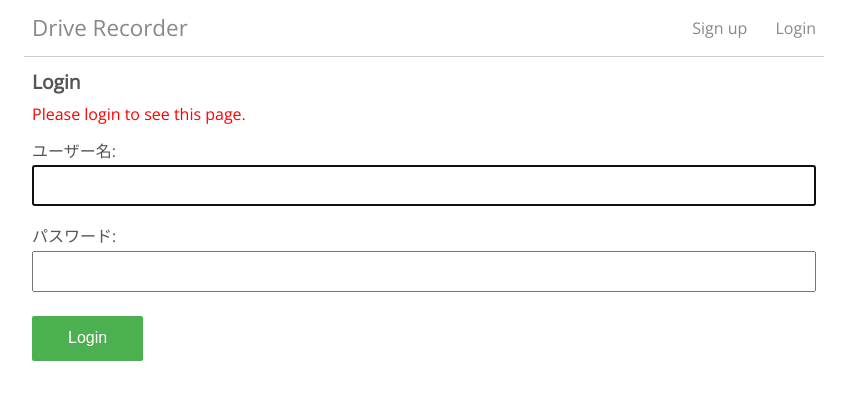
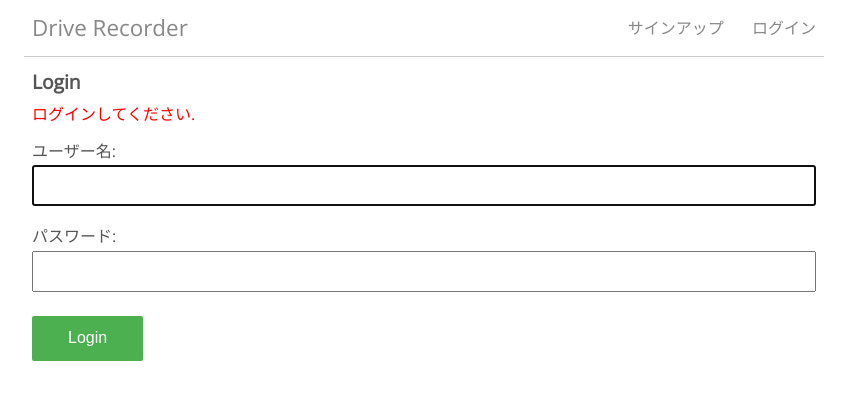
Before and after one commit to yoshi-corleone/driverecorder, a Django app: page /accounts/login/?next=/editor in a window 1280 px wide. Shown: the top 400 px of the page, without its empty margins (216-1063 px from the left). Run offline with Django 3.2, Linux system fonts and the light colour scheme.

Commit message:
アカウント認証による閲覧制限処理などを追加

```diff
--- a/editor/templates/editor/form.html
+++ b/editor/templates/editor/form.html
@@ -1,4 +1,6 @@
 {% extends "base.html" %}
+
+{% block title %}コース作成{% endblock %}
 
 {% block content %}
 
--- a/editor/views.py
+++ b/editor/views.py
@@ -1,9 +1,11 @@
 from django.shortcuts import render, redirect
+from django.contrib.auth.decorators import login_required
 from recorder.models import Point
 from .models import Course
 from .forms import CourseForm
 
 
+@login_required
 def form(request):
     # フォームからの POST でない場合（普通にアクセスされた場合）はフォームを返して終了
     if request.method != 'POST':
@@ -23,4 +25,5 @@ def form(request):
         # Course に Point を関連付け
         course.points.add(point_object)
     course.save()
+    # 保存後、viewer アプリのインデックスへリダイレクト
     return redirect('viewer:index')
--- a/recorder/templates/recorder/complete.html
+++ b/recorder/templates/recorder/complete.html
@@ -1,4 +1,6 @@
 {% extends "base.html" %}
+
+{% block title %}アップロード完了{% endblock %}
 
 {% block content %}
 
--- a/recorder/templates/recorder/form.html
+++ b/recorder/templates/recorder/form.html
@@ -1,4 +1,6 @@
 {% extends "base.html" %}
+
+{% block title %}アップローダー{% endblock %}
 
 {% block content %}
 
--- a/recorder/views.py
+++ b/recorder/views.py
@@ -1,4 +1,5 @@
 from django.shortcuts import render, redirect
+from django.contrib.auth.decorators import login_required
 from .models import Point, Picture
 from .jpeg import Jpeg
 import os
@@ -6,6 +7,7 @@ import datetime
 UPLOADED_DIR = os.path.dirname(os.path.abspath(__file__)) + '/static/files/'
 
 
+@login_required
 def form(request):
     # フォームからの POST でない場合（普通にアクセスされた場合）はフォームを返して終了
     if request.method != 'POST':
@@ -50,6 +52,7 @@ def form(request):
     return redirect('recorder:complete')
 
 
+@login_required
 def complete(request):
     return render(request, 'recorder/complete.html')
 
--- a/templates/base.html
+++ b/templates/base.html
@@ -16,10 +16,10 @@
         <nav>
             <ul>
                 {% if user.is_authenticated %}
-                    <li><a href="{% url 'logout' %}" class="logout">Logout</a></li>
+                    <li><a href="{% url 'logout' %}" class="logout">ログアウト</a></li>
                 {% else %}
-                    <li><a href="{% url 'accounts:signup' %}" class="signup">Sign up</a></li>
-                    <li><a href="{% url 'login' %}" class="login">Login</a></li>
+                    <li><a href="{% url 'accounts:signup' %}" class="signup">サインアップ</a></li>
+                    <li><a href="{% url 'login' %}" class="login">ログイン</a></li>
                 {% endif %}
             </ul>
         </nav>
--- a/templates/registration/login.html
+++ b/templates/registration/login.html
@@ -7,24 +7,27 @@
 <h1>Login</h1>
 <section class="common-form">
     {% if form.errors %}
-    <p class="error-msg">Your username and password didn't match. Please try again.</p>
+        <p class="error-msg">ユーザー名とパスワードが正しくありません</p>
     {% endif %}
 
     {% if next %}
         {% if user.is_authenticated %}
-    <p class="error-msg">Your account doesn't have access to this page. To proceed,
-        please login with an account that has access.</p>
+            <p class="error-msg">このページの閲覧権限がありません</p>
         {% else %}
-    <p class="error-msg">Please login to see this page.</p>
+            <p class="error-msg">ログインしてください.</p>
         {% endif %}
     {% endif %}
 
+    {% if user.is_authenticated %}
+        <p>ログイン済みです</p>
+    {% else %}
         <form method="post" action="{% url 'login' %}">
             {% csrf_token %}
             {{ form.as_p }}
             <button type="submit" class="submit">Login</button>
             <input type="hidden" name="next" value="{{ next }}"/>
         </form>
+    {% endif %}
 </section>
 
 {% endblock %}
--- a/viewer/templates/viewer/detail.html
+++ b/viewer/templates/viewer/detail.html
@@ -1,5 +1,7 @@
 {% extends 'base.html' %}
 {% load static %}
+
+{% block title %}コース詳細{% endblock %}
 
 {% block content %}
 
@@ -38,6 +40,7 @@
 <h1>{{ course.name }}</h1>
 <table>
     <tr>
+        <th>No.</th>
         <th>ファイル名</th>
         <th>緯度</th>
         <th>経度</th>
@@ -45,6 +48,7 @@
     </tr>
     {% for point in points %}
         <tr>
+            <td>{{ forloop.counter }}</td>
             <td>{{ point.picture.file_name }}</td>
             <td>{{ point.latitude }}</td>
             <td>{{ point.longitude }}</td>
@@ -52,6 +56,7 @@
         </tr>
     {% endfor %}
 </table>
+
 <div id="map" style="width:800px; height:400px;"></div>
 <a href="{% url 'viewer:index' %}">戻る</a>
 
--- a/viewer/templates/viewer/index.html
+++ b/viewer/templates/viewer/index.html
@@ -1,4 +1,6 @@
 {% extends 'base.html' %}
+
+{% block title %}インデックス{% endblock %}
 
 {% block content %}
 
@@ -13,7 +15,11 @@
         <p>No courses are available.</p>
     {% endif %}
     <br>
+    {% if user.is_authenticated %}
         <a href="{% url 'editor:form' %}">コース作成</a><br>
         <a href="{% url 'recorder:form' %}">写真アップロード</a>
+    {% else %}
+        <p>写真のアップロードおよびコースを作成するにはログインしてください</p>
+    {% endif %}
 
 {% endblock %}
--- a/viewer/views.py
+++ b/viewer/views.py
@@ -20,8 +20,8 @@ class DetailView(generic.DetailView):
         context = super().get_context_data(**kwargs)
         # 対象コースを取得
         course = self.object
-        # 対象コースと関連づけられている Point を取得
-        points = course.points.all()
+        # 対象コースと関連づけられている Point を撮影日時の昇順で取得
+        points = course.points.all().order_by('time')
         # Point のリスト
         context['points'] = points
         # 出発地点と到着地点
```
Also changed, not shown: templates/registration/logged_out.html (+3 -4 lines), recorder/static/files/DSC_0177.JPG (deleted), recorder/static/files/DSC_0185.JPG (deleted), 1 other file. Lines whose indentation alone changed are shown as unchanged.
